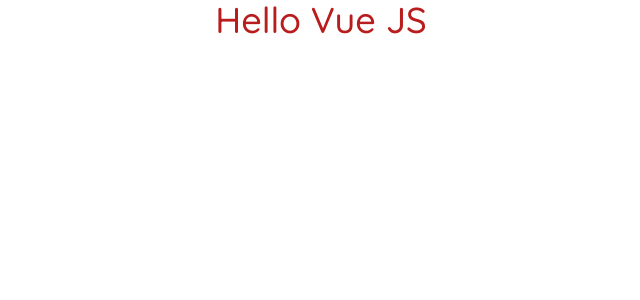
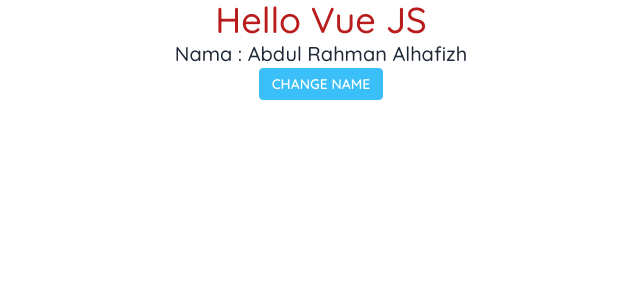
Before and after one commit to radenmasabdul/LearnVueJS, a Vue app: page / in a window 1280 px wide. Shown: the top 300 px of the page, without its empty margins (319-959 px from the left). Built offline with nearby package versions, Linux system fonts and the light colour scheme.

Commit message:
data & method

```diff
--- a/src/App.vue
+++ b/src/App.vue
@@ -1,3 +1,29 @@
 <template>
   <h1 class="text-red-700 text-4xl text-center">Hello Vue JS</h1>
+
+  <!-- data -->
+  <h2 class="text-center text-xl">Nama : {{ nama }}</h2>
+
+  <!-- method -->
+  <div class="flex justify-center">
+    <button @click="changeName" class="btn btn-info btn-sm text-white rounded">
+      Change Name
+    </button>
+  </div>
 </template>
+
+<script>
+export default {
+  name: "App",
+  data() {
+    return {
+      nama: "Abdul Rahman Alhafizh",
+    };
+  },
+  methods: {
+    changeName() {
+      this.nama = "Raden Mas Abdul";
+    },
+  },
+};
+</script>
```
